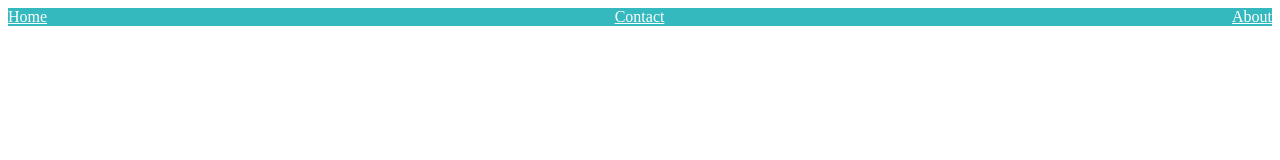
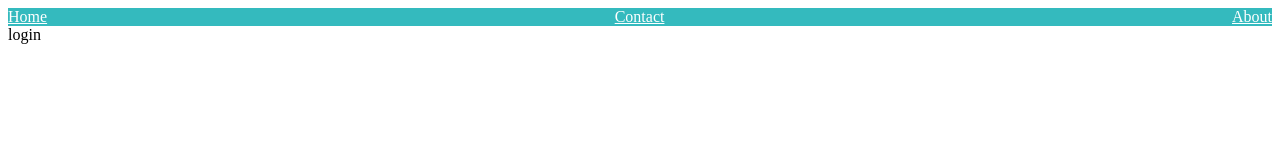
Before and after one commit to OSU-Hack-Gamification-22/HackathonProject, a React (Create React App) app: page / in a window 1280 px wide. Shown: the top 160 px of the page. Built offline with nearby package versions, Linux system fonts and the light colour scheme.

Commit message:
added login.js
Co-authored-by: moonmaster36 <moonmaster36@users.noreply.github.com>
Co-authored-by: tylersnel <tylersnel@users.noreply.github.com>
Co-authored-by: alexwilso <alexwilso@users.noreply.github.com>

```diff
--- a/src/App.js
+++ b/src/App.js
@@ -1,10 +1,12 @@
 
+import Login from './Components/Login';
 import Navbar from './Components/Navbar';
 
 function App() {
   return (
     <div className="outer-container">
       <Navbar/>
+      <Login/>
 
 
     </div>
--- /dev/null
+++ b/src/Components/Login.js
@@ -0,0 +1,10 @@
+import React from 'react'
+
+function Login() {
+
+  return (
+    <div>login</div>
+  )
+}
+
+export default Login
```
Also changed, not shown: 1 other file (tests, documents, lock files or other folders).
